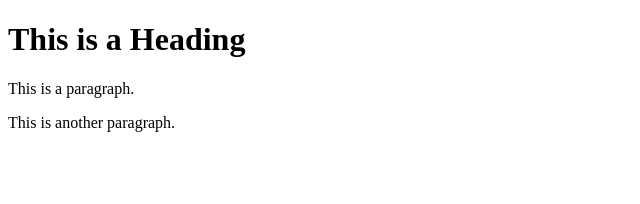
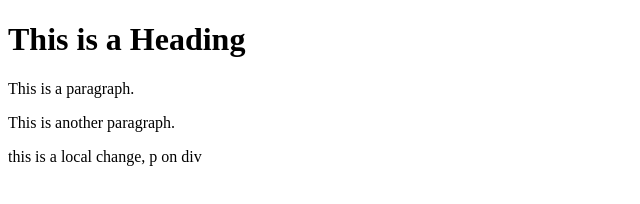
Before and after one commit to icalvoai/learning-git, a plain HTML site: page index.html in a window 1280 px wide. Shown: the whole page, without its empty margins (0-640 px from the left). Drawn offline with nearby package versions, Linux system fonts and the light colour scheme.

Commit message:
added a p inside a div

```diff
--- a/index.html
+++ b/index.html
@@ -13,6 +13,9 @@
 <p>This is another paragraph.</p>
 
 <div>
+    <div>
+        <p>this is a local change, p on div</p>
+    </div>
 </div>
 </body>
 </html>
```
